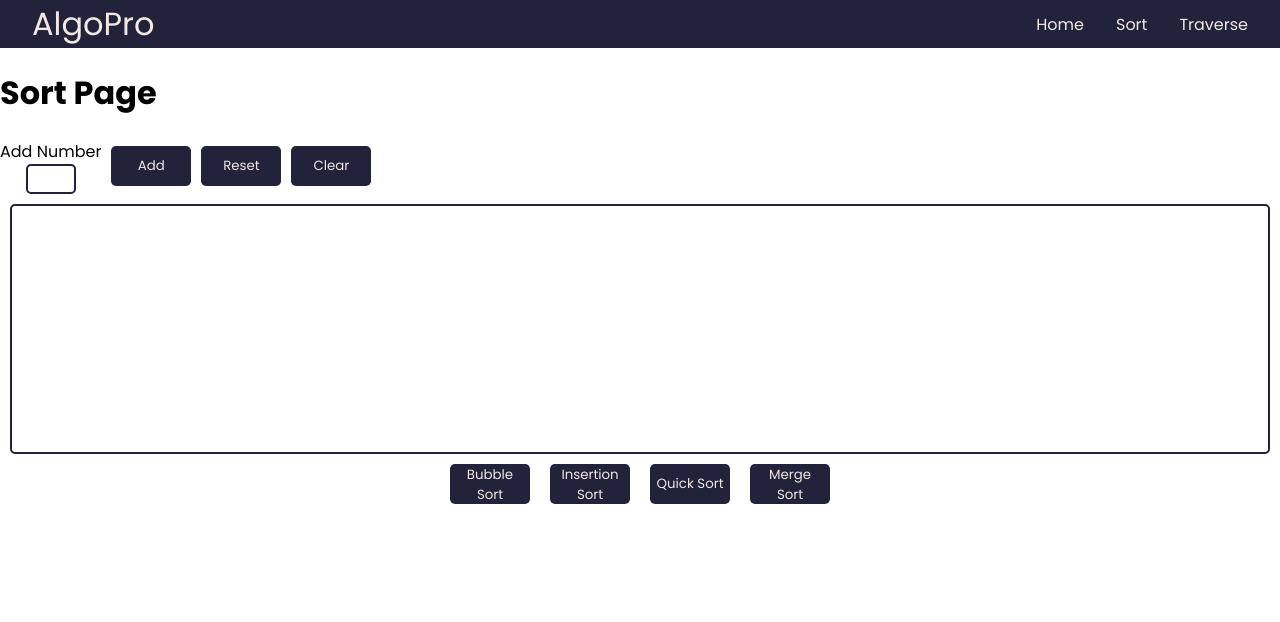
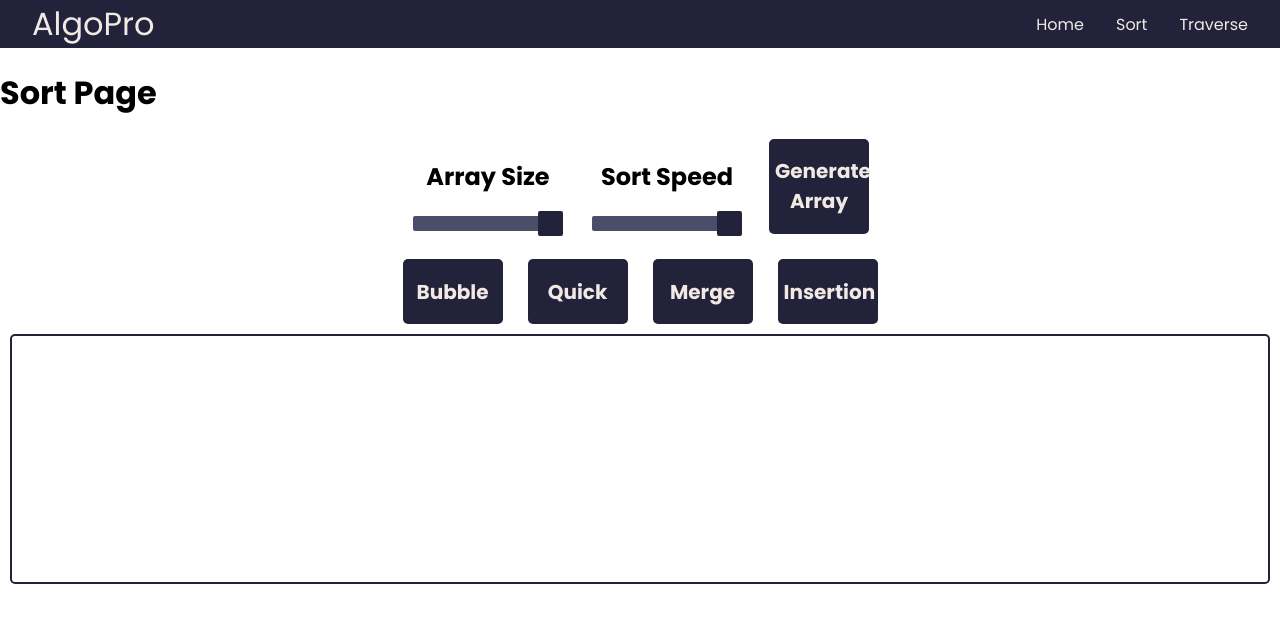
Before and after one commit to ArbabsLab/AlgoPro, a React (Vite) app in the folder algopro/: page /sortpage in a window 1280 px wide. Shown: the top 622 px of the page. Built offline with nearby package versions, Linux system fonts and the light colour scheme.

Commit message:
Altered configuration of sort page

```diff
--- a/algopro/src/components/HomePage.jsx
+++ b/algopro/src/components/HomePage.jsx
@@ -31,9 +31,8 @@ export default function HomePage() {
       <div className="about-container">
         <h2>About the Creator</h2>
         <p>
-          AlgoPro was a project started by Arbab Husain, a computer science student at The City College of New York. Like many students, he preferred a more visual approach to learning
-          as opposed to reading over thousands of slides. He sought to create AlgoPro in order to help himself implement algorithms from scratch and learn web development in order to
-          visually showcase his work.
+          AlgoPro was a project started by Arbab Husain, a computer science student at The City College of New York. Like many of his peers, he preferred a more visual approach to learning
+          as opposed to reading over thousands of slides. He sought to create AlgoPro in order to help himself implement algorithms from scratch and help many others learn popular algorithms.
         </p>
       </div>
     </div>
--- a/algopro/src/components/SortEngine.jsx
+++ b/algopro/src/components/SortEngine.jsx
@@ -1,182 +1,63 @@
-import React from 'react'
-import { useState } from 'react'
+import React from "react";
+import { useState } from "react";
 
-export default function BubbleSort() {
+export default function SortEngine(){
+    const [arr, setArr] = useState([]);
 
-    const [node, setNode] = useState("")
-    const [data, setData] = useState([])
-    const [original, setOriginal] = useState([])
+    const randomArr = () => {
+        let randArr = [];
+        const size = document.getElementById("arr-slider").value;
 
-    const nodeChange = (event) => {
-        setNode(event.target.value)
-
-    }
-
-    const dataSubmit = () => {
-        setData([...data, Number(node)]);
-        setNode("")
-        setOriginal([...data, Number(node)]);
-    }
-
-    const resetData = () => {
-        setData([...original])
-    }
-
-    const clearData = () => {
-        setData([])
-        setOriginal([])
-    }
-
-
-    const bubbleSort = () => {
-        const arr = [...data];
-        let n = arr.length;
-        let swapped;
-
-        do {
-            swapped = false;
-            for (let i = 0; i < n - 1; i++) {
-                if (arr[i] > arr[i + 1]) {
-                    let temp = arr[i];
-                    arr[i] = arr[i + 1];
-                    arr[i + 1] = temp;
-                    swapped = true;
-                }
-            }
-            n--;
-        } while (swapped);
-
-        setData(arr);
-    };
-
-    const insertionSort = () => {
-        const arr = [...data];
-        const n = arr.length;
-
-        for(let i=0; i<n; i++){
-            const num = arr[i];
-
-            for(let j=i; j>= 0; j--){
-                if(num < arr[j]){
-                    let temp = arr[j];
-                    arr[j] = arr[j+1];
-                    arr[j+1] = temp;
-                }
-
-            }
-
+        for(let i=0; i<size; i++){
+            let num = Math.floor(Math.random()*50);
+            randArr.push(num);
         }
 
-        setData(arr);
+        setArr(randArr);
+        console.log(randArr);
     }
+    return(
+        <>
+        <div className="sort-inputs">
+            <div className="sort-sliders">
+                <div className="slider-container">
+                    <h2>Array Size</h2>
+                    <input type="range" min="1" max="30" id="arr-slider" className="slider"/>
+                </div>
 
-    function qs(array){
-        if (array.length <= 1){
-            return array;
-        }
+                <div className="slider-container">
+                    <h2>Sort Speed</h2>
+                    <input type="range" min="1" max="50" id="speed-slider" className="slider"/>
+                </div>
 
-        let pivot = array[0];
-        let leftArr = [];
-        let rightArr = [];
+                <button className="sort-btn" onClick={randomArr}><h2>Generate Array</h2></button>
+            </div>
 
-        for (let i = 1; i < array.length; i++) {
-            if (array[i] < pivot) {
-            leftArr.push(array[i]);
-            } else {
-            rightArr.push(array[i]);
-            }
-        }
-
-        return [...qs(leftArr), pivot, ...qs(rightArr)];
-    };
-
-
-    const quickSort = () => {
-        const arr = [...data];
-
-        const sorted = qs(arr);
-
-
-        setData(sorted);
-    }
-
-    function merge(leftArr, rightArr) {
-        let sortedArray = [];
-
-        while (leftArr.length && rightArr.length) {
-            if (leftArr[0] < rightArr[0]) {
-                sortedArray.push(leftArr.shift());
-            } else {
-                sortedArray.push(rightArr.shift());
-            }
-        }
-
-        return [...sortedArray, ...leftArr, ...rightArr];
-    }
-
-    function ms(array) {
-        if (array.length <= 1) {
-            return array;
-        }
-
-        const mid = Math.floor(array.length / 2);
-        const leftArr = ms(array.slice(0, mid));
-        const rightArr = ms(array.slice(mid));
-
-        return merge(leftArr, rightArr);
-    }
-
-    const mergeSort = () => {
-        const arr = [...data];
-
-        const sorted = ms(arr);
-
-        setData(sorted);
-    }
-
-
-
-
-    return (
-        <>
-        <div className="prelim-sort-buttons">
-            <div className="add-node-container">
-                <label for='insert-node'>Add Number</label>
-                <input type="text" value={node} name='insert-node' onChange={nodeChange}></input>
+            <div className="sort-btns">
+                <button className="sort-btn"><h2>Bubble</h2></button>
+                <button className="sort-btn"><h2>Quick</h2></button>
+                <button className="sort-btn"><h2>Merge</h2></button>
+                <button className="sort-btn"><h2>Insertion</h2></button>
             </div>
-            <button className='sort-btn' onClick={dataSubmit}>Add</button>
-            <button className='sort-btn' onClick={resetData}>Reset</button>
-            <button className='sort-btn' onClick={clearData}>Clear</button>
         </div>
 
-        <div className='container-sort'>
+        <div className="container-sort">
             {
-                data.map((num) =>
-                    <div className='data-bar'>
-                    <h3>{num}</h3>
-                    <div style={{
-                        display: 'flex',
-                        background:'#22223b',
-                        width: '25px',
-                        height: `${num * 2}px`,
-                        color: 'white',
-                        alignItems: 'center',
-
-                    }}
-                    ></div>
-                    </div>
-                )
+                arr.map(function(val, key){
+                    let tall = val;
+                    console.log(tall);
+                    return(
+                        <div className="arr-data">
+                            <div className="arr-val">{val}</div>
+                            <div className="arr-bar" style={{
+                                height: `${val*2}px`
+            }}></div>
+                        </div>
+                    )
+                })
             }
         </div>
 
-        <div className="alg-btn-sort">
-            <button className='sort-btn' onClick={bubbleSort}>Bubble Sort</button>
-            <button className='sort-btn' onClick={insertionSort}>Insertion Sort</button>
-            <button className='sort-btn' onClick={quickSort}>Quick Sort</button>
-            <button className='sort-btn' onClick={mergeSort}>Merge Sort</button>
-        </div>
-
         </>
-
     )
 }
--- a/algopro/src/styles.css
+++ b/algopro/src/styles.css
@@ -66,20 +66,7 @@ body {
     border-radius: 5px;
 }
 
- .sort-btn{
-    width: 80px;
-    height: 40px;
-    border-radius: 5px;
-    background-color: var(--d-blue);
-    color: var(--white);
-    border: var(--white);
-}
 
- .sort-btn:active {
-    background-color: var(--l-blue);
-    color: var(--white);
-    border: var(--white);
-}
 
 .container-sort {
     display: flex;
@@ -92,21 +79,82 @@ body {
     border-radius: 5px;
 }
 
-.data-bar{
+.sort-inputs{
     display: flex;
     flex-direction: column;
-    gap: 1px;
+    justify-content: center;
+    align-items: center;
+    gap: 25px;
+}
+
+.sort-sliders{
+    display: flex;
+    height: fit-content;
+    width: 100%;
+    justify-content: center;
+    gap: 25px;
+    align-items: center;
+}
+.slider-container{
+    align-items: center;
+    display: flex;
+    flex-direction: column;
+    justify-content: center;
+}
+.slider{
+    appearance: none;
+    width: 150px;
+    height: 15px;
+    background: var(--l-blue);
+    border-radius: 2px;
+}
+
+.slider::-webkit-slider-thumb{
+    -webkit-appearance: none;
+    appearance: none;
+    width: 25px;
+    height: 25px;
+    background:var(--d-blue);
+    border-radius: 2px;
+}
+
+.sort-btns{
+    display: flex;
+    justify-content: center;
+    gap: 25px;
+}
+
+.sort-btn{
+    width: 100px;
+    min-height: fit-content;
+    border: none;
+    border-radius: 5px;
+    background: var(--d-blue);
+    color: var(--white);
+    align-items: center;
+    justify-content: center;
+}
+
+.sort-btn:hover{
+    width: 100px;
+    min-height: fit-content;
+    border: none;
+    border-radius: 5px;
+    background: var(--l-blue);
+    color: var(--white);
+    align-items: center;
+    justify-content: center;
+}
+
+.arr-data{
+    display: flex;
+    flex-direction: column;
     align-items: center;
 }
 
-.data-bar h3{
-    font-size: 15px;
+.arr-bar{
+    background: var(--d-blue);
+    display: flex;
+    flex-direction: column;
+    width: 25px;
 }
-
-.alg-btn-sort {
-    display: flex;
-    justify-content: center;
-    gap: 20px;
-    margin: 10px;
-
-}
```
